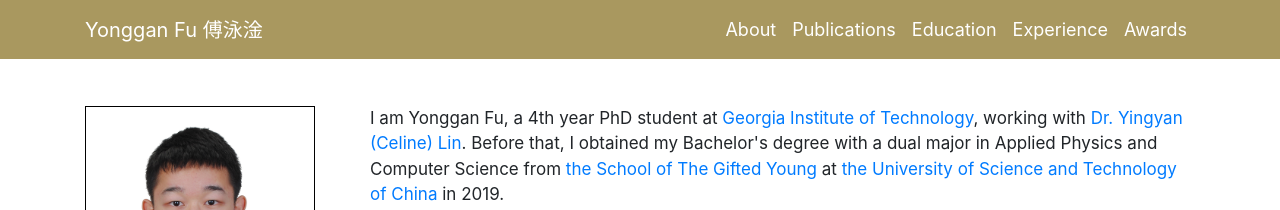
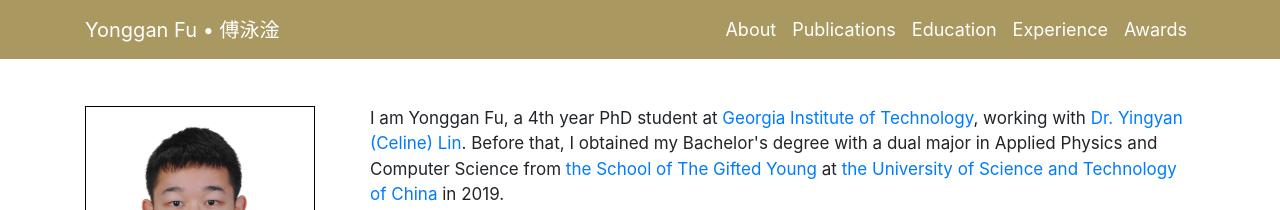
Before and after one commit to tilmto/tilmto.github.io, a Jekyll site: the page built from docs/index.markdown, in a window 1280 px wide. Shown: the top 210 px of the page. Built offline with Jekyll 4.4.1, drawn with Linux system fonts in a browser that asks for light colours; nearby versions of some CDN libraries; a style sheet for code colours, icons or effects is not loaded.

Commit message:
minor changes

```diff
--- a/docs/_layouts/index.html
+++ b/docs/_layouts/index.html
@@ -57,7 +57,7 @@
 	<!-- <nav class="navbar navbar-expand-md navbar-dark fixed-top bg-dark" id="Home"> -->
     <nav class="navbar  navbar-expand-md navbar-dark fixed-top navbar-custom" id="Home">
 	    <div class="container">
-		<a class="navbar-brand" href="#Home"  style="font-size:20px">Yonggan Fu 傅泳淦</a>
+		<a class="navbar-brand" href="#Home"  style="font-size:20px">Yonggan Fu <span>&#8226;</span> 傅泳淦</a>
 
 		<div class="collapse navbar-collapse" id="navbarToggle">
 			<ul class="navbar-nav ml-auto">
```
Also changed, not shown: 3 other files.
